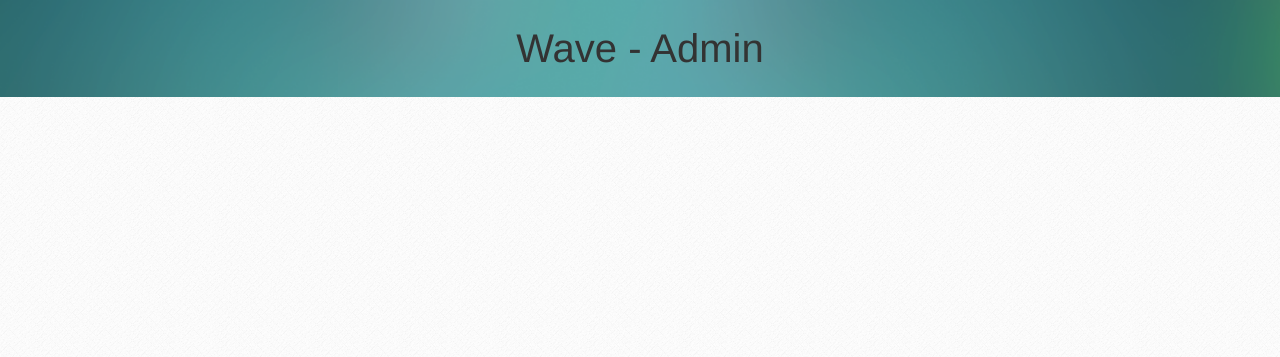
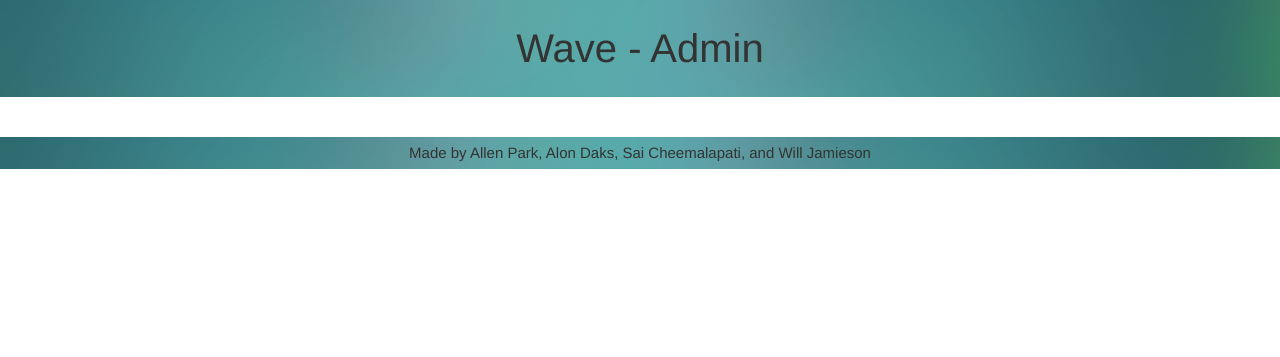
Before and after one commit to allenpark/greylock-hackfest-web, a Django app: template wave_web/templates/base.html in a window 1280 px wide. Shown: the top 357 px of the page. Run offline with Django 3.2, Linux system fonts and the light colour scheme; the template is opened without the code that fills it, so the values that code supplies are empty; some libraries are stand-ins or nearby versions.

Commit message:
added footer

```diff
--- a/wave_web/static/css/base.css
+++ b/wave_web/static/css/base.css
@@ -1,7 +1,6 @@
 .header {
     width: 100%;
     min-height: 150px;
-    min-width: 1136px;
     background-image:url("/static/img/header.png");
     padding-top: 20px;
     padding-bottom: 20px;
@@ -11,22 +10,25 @@
     .header{
         background-size: 100%;
         background-image:url("/static/img/header.png");
+        padding-top: 20px;
+        padding-bottom: 20px;
     }
 }
 
 .footer {
     width: 100%;
     max-height: 90px;
-    min-width: 1136px;
     background-image:url("/static/img/header.png");
-    bottom:0px;
+    padding-top: 5px;
+    padding-bottom: 5px;
 }
 
 @media (min-width: 1136px) {
     .footer{
         background-size: 100%;
         background-image:url("/static/img/header.png");
-        padding-bottom:0px;
+        padding-top: 5px;
+        padding-bottom: 5px;
     }
 }
 
@@ -34,6 +36,10 @@
     font-size: 40px;
     text-align: center;
 }
+
+.footer-text {
+    font-size: 15px;
+    text-align: center;
 
 body {
     background: #DDDCE2 url("/static/img/body_bg.jpg") repeat left top;
--- a/wave_web/templates/base.html
+++ b/wave_web/templates/base.html
@@ -23,5 +23,15 @@
       </div>
       <br/>
       {% block contents %}{% endblock %}
+      <br/>
+      <div class="row">
+        <div class="header-container">
+	  <div class="col-md-12 footer">
+	    <div class="footer-text">
+	      {% block footer %}Made by Allen Park, Alon Daks, Sai Cheemalapati, and Will Jamieson{% endblock %}
+	    </div>
+	  </div>
+        </div>
+      </div>
   </body>
 </html>
```
